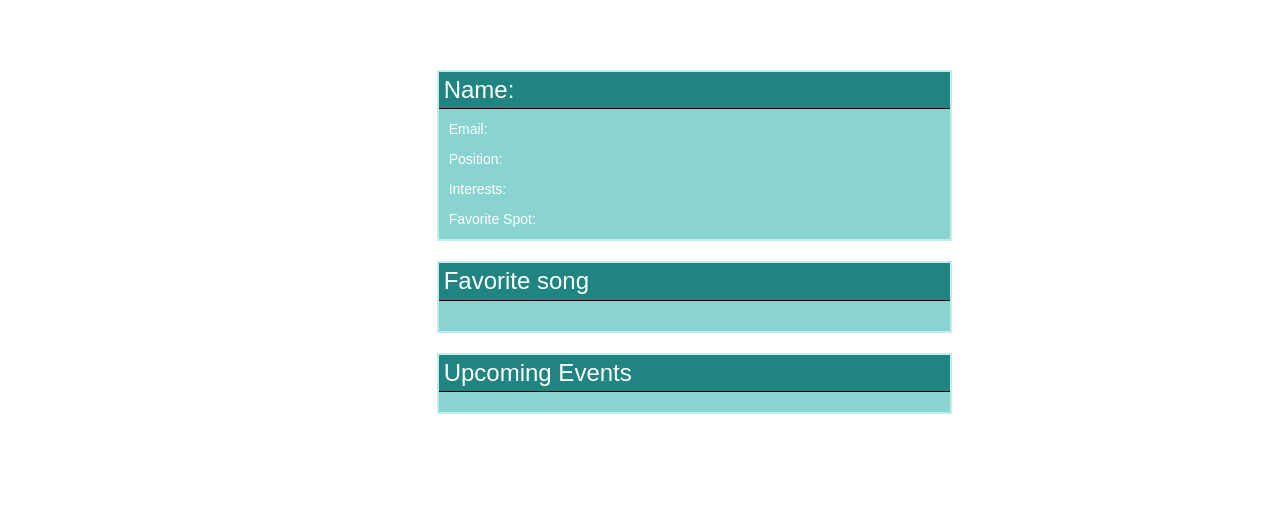
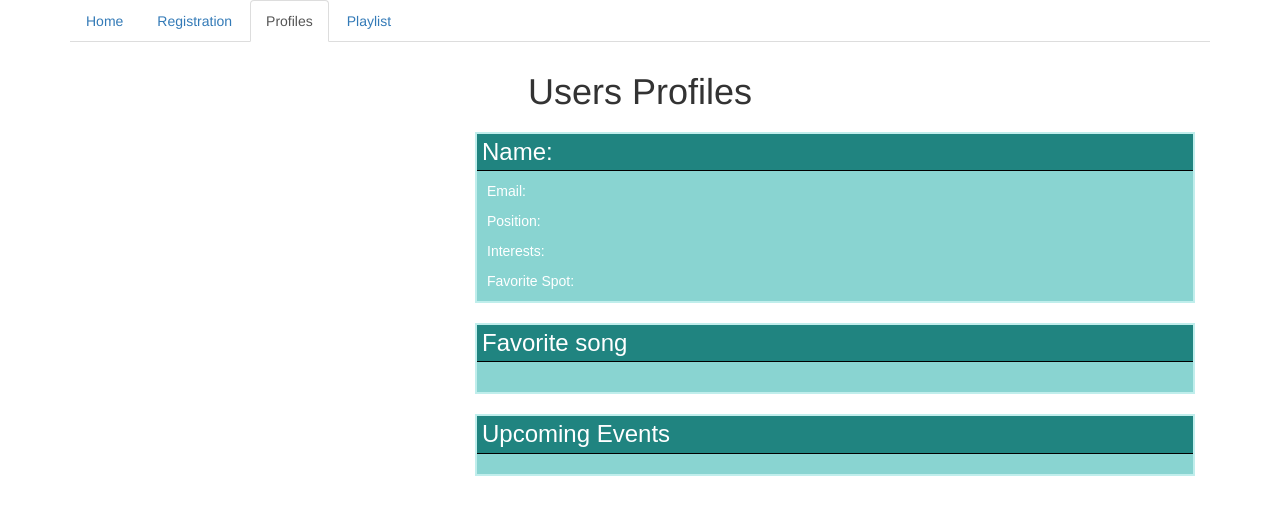
Before and after one commit to IshaniAmin/01-Project-Front-End-with-APIs, a PHP site: page /personal_profile.html in a window 1280 px wide. Shown: the top 515 px of the page. Run offline with PHP 8.4, Linux system fonts and the light colour scheme; some libraries are stand-ins or nearby versions; some web fonts are replaced.

Commit message:
pushing up final changed

```diff
--- a/assets/css/personal_profile.css
+++ b/assets/css/personal_profile.css
@@ -3,10 +3,15 @@
 	box-sizing: border-box;
 }
 
+h1 {
+	text-align: center;
+	padding: 10px;
+}
+
 #listButtons {
 	font-family: 'Muli', sans-serif;
 	padding: 10px;
-	width: 25%;
+	width: 100%;
 	text-align: center;
 	margin-bottom: 10px;
 }
--- a/assets/javascript/app.js
+++ b/assets/javascript/app.js
@@ -1,7 +1,7 @@
 $(document).ready(function(){
 
 // Initialize Firebase
-//---------------------------------------------------------------------------------------
+//-------------------------------------------------------------------------------------------
 var config = {
    apiKey: "AIzaSyARm7xKPSKNRunk49DwplrL7Sb3mA0wTa4",
    authDomain: "project-01-front-end-wit-39454.firebaseapp.com",
@@ -10,15 +10,15 @@ var config = {
    messagingSenderId: "780675474319"
 };
 firebase.initializeApp(config);
-//---------------------------------------------------------------------------------------
+//-------------------------------------------------------------------------------------------
 
   //Variables
   //Get a reference to the database service
-//---------------------------------------------------------------------------------------
+//-------------------------------------------------------------------------------------------
   var database = firebase.database();
-//---------------------------------------------------------------------------------------
+//-------------------------------------------------------------------------------------------
 
-//---------------------------------------------------------------------------------------
+//-------------------------------------------------------------------------------------------
 database.ref('/users').on("value", function(data){
 
   $(".list-group-item").on("click", function(event) {
@@ -29,9 +29,10 @@ database.ref('/users').on("value", function(data){
     $("#interests").empty();
     $("#favSpot").empty();
     $("#addSongs").empty();
+    $("#addEvents").html("No Events");
 
     var currentKey = $(this).attr("data-key");
-    //------------------------------------------------------------------
+//-------------------------------------------------------------------------------------------
     database.ref('users/' + currentKey).on('value', function(data) {
       // console.log(currentKey);
       $("#cardTitle1").append("Name: " + data.val().user_name);
@@ -48,6 +49,8 @@ database.ref('/users').on("value", function(data){
                 ref.on("value",function(snapshot) {
                   // console.log(snapshot.val().song_name);
                   $("#addSongs").append(snapshot.val().song_name + " by " + snapshot.val().song_artist + "<br>");
+
+//Ticketmaster API
 //-------------------------------------------------------------------------------------------
                   console.log(snapshot.val().song_artist);
                   var artistInput = snapshot.val().song_artist;
@@ -66,7 +69,7 @@ database.ref('/users').on("value", function(data){
                       var city = response._embedded.events[i]._embedded.venue[0].city.name;
                       var state = response._embedded.events[i]._embedded.venue[0].state.stateCode;
                       div.append(i+1 + ". " +
-                        "<a href='www.ticketmaster.com" + response._embedded.events[i]._embedded.attractions[0].url + "'>" + event + " in " + city + ", " + state + "</a>" + "<br>");
+                        "<a href='http://www.ticketmaster.com" + response._embedded.events[i]._embedded.attractions[0].url + "'>" + event + " in " + city + ", " + state + "</a>" + "<br>");
                     }
 
                     $("#addEvents").html("<p>Upcoming performances:</p>");
@@ -77,7 +80,7 @@ database.ref('/users').on("value", function(data){
 
                 });
               }
-        //-----------------------------------------------------------------
+//-------------------------------------------------------------------------------------------
 
     });//end database.ref('users/')
 
@@ -87,49 +90,13 @@ database.ref('/users').on("value", function(data){
     })
   });
 
-//---------------------------------------------------------------------------------------
-
-// //---------------------------------------------------------------------------------------
-
-//           var artistInput = $("#query").val().trim();
-
-//           // http://app.ticketmaster.com/discovery/v1/events.json?keyword=ariana&apikey=zyleKSfADiALla0NEoeit7ieP42ITTfA&callback=myFunction
-
-//           // http://www.ticketmaster.com/search?tm_link=tm_homeA_header_search&user_input=ariana&q=ariana
-
-//           var queryURL = "http://app.ticketmaster.com/discovery/v1/events.json?keyword="+ artistInput +"&apikey=zyleKSfADiALla0NEoeit7ieP42ITTfA&callback=myFunction"
-
-
-          // $.ajax({
-          //     url: queryURL,
-          //     method: "GET"
-          //     }).done(function(response) {
-
-          //     var div = $("<div>");
-
-          //     for (var i = 0; i < response._embedded.events.length; i++) {
-          //       var event = response._embedded.events[i].name;
-          //       var city = response._embedded.events[i]._embedded.venue[0].city.name;
-          //       var state = response._embedded.events[i]._embedded.venue[0].state.stateCode;
-          //       div.append(i+1 + ". " +
-          //         "<a href='www.ticketmaster.com" + response._embedded.events[i]._embedded.attractions[0].url + "'>" + event + " in " + city + ", " + state + "</a>" + "<br>");
-
-          //       // <a href="http://www.w3schools.com/html/">Visit our HTML tutorial</a>
-          //     }
-
-          //     $("#addEvents").html("<p>Upcoming performances:</p>");
-
-          //     $("#addEvents").append(div);
-
-          //   });
-// //---------------------------------------------------------------------------------------
-
+//-------------------------------------------------------------------------------------------
 
 }); //ends the "database.ref('/users').on("value", function(data)"
 
 
 // Puts users' names into buttons dynamically
-//---------------------------------------------------------------------------------------
+//-------------------------------------------------------------------------------------------
 database.ref('/users').on("child_added", function(childSnapshot) {
 
   $("#list").append("<button id='listButtons' type='button' class='list-group-item' data-key=" + childSnapshot.key + ">" + childSnapshot.val().user_name + "</button>");
@@ -138,7 +105,7 @@ database.ref('/users').on("child_added", function(childSnapshot) {
 }, function(errorObject) {
   console.log("Errors handled: " + errorObject.code);
 });
-//---------------------------------------------------------------------------------------
+//-------------------------------------------------------------------------------------------
 
 
 
--- a/index.html
+++ b/index.html
@@ -52,7 +52,7 @@
 
   <div id="mainStuff">
 
-  	<h1 id="header" class="col-md-12"> Welcome to "____" </h1>
+  	<h1 id="header" class="col-md-12"> Welcome to Maestro </h1>
 
   	<p id="introParagraph" class="col-md-10 col-md-offset-1"> Here we have created an application that allows employees of a company to become better acquainted. Company culture is very important because it allows employees to feel more comfortable with their work place, which leads to increased productivity. </p>
 
--- a/personal_profile.html
+++ b/personal_profile.html
@@ -20,13 +20,23 @@
 </head>
 
 <body>
+<div class="container">
+	<ul class="nav nav-tabs">
+	  <li role="presentation"><a href="index.html">Home</a></li>
+	  <li role="presentation"><a href="registration.html">Registration</a></li>
+	  <li role="presentation" class="active"><a href="#">Profiles</a></li>
+	  <li role="presentation"><a href="company_playlist.html">Playlist</a></li>
+	</ul>
 
-<div id="list" class="list-group">
-
+	<div class="row">
+		<h1>Users Profiles</h1>
 	</div>
-
-	<div id="cards" class="row">
-	  <div class="col-md-5 col-md-offset-4">
+	<div class="row">
+	 	<div class="col-md-4">
+			<div id="list" class="list-group"></div>
+		</div>
+		<div class="col-md-8">
+			<div class="col-md-12 col-md-offset1">
 				<div class="card">
 				  <div id="card1" class="card-block">
 				    <h3 id="cardTitle1" id="name" class="card-title">Name:</h3>
@@ -42,7 +52,7 @@
 
 			<br><br>
 
-	  <div class="col-md-5 col-md-offset-4">
+			<div class="col-md-12 col-md-offset1">
 				<div class="card">
 			  		<div id="card2" class="card-block">
 				    <h3 id="cardTitle3" class="card-title">Favorite song</h3>
@@ -56,7 +66,7 @@
 
 			<br><br>
 
-	  <div class="col-md-5 col-md-offset-4">
+			<div class="col-md-12 col-md-offset1">
 				<div class="card">
 				  	<div id="card3" class="card-block">
 				    	<h3 id="cardTitle2" class="card-title">Upcoming Events</h3>
@@ -72,10 +82,11 @@
 				  	</div>
 				</div>
 			</div>
-
 		</div>
-
-
+	</div>
+	</div>
+</div>
+</div>
 	<script src="https://www.gstatic.com/firebasejs/3.6.4/firebase.js"></script>
 	<script src="https://code.jquery.com/jquery.js"></script>
 	<!-- <script type="text/javascript" src="assets/javascript/registration.js"></script> -->
--- a/welcome_page.html
+++ b/welcome_page.html
@@ -26,7 +26,7 @@
     </div>
 
     <div class="w3-display-middle">
-      <h1 id="welcomeHeader" class="w3-jumbo w3-animate-top">Welcome to "____"</h1>
+      <h1 id="welcomeHeader" class="w3-jumbo w3-animate-top">Welcome to Maestro</h1>
   	</div>
 
   	<div class="w3-display-middle">
```
Also changed, not shown: assets/css/company_playlist.css (+28 -4 lines), assets/javascript/company_playlist.js (+36 -21 lines), company_playlist.html (+17 -3 lines), registration.html (+8 -0 lines), assets/javascript/personal_profile.js (deleted), 1 other file. Lines whose indentation alone changed are shown as unchanged.
